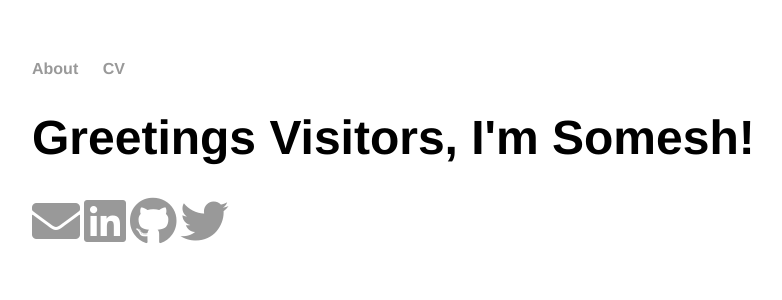
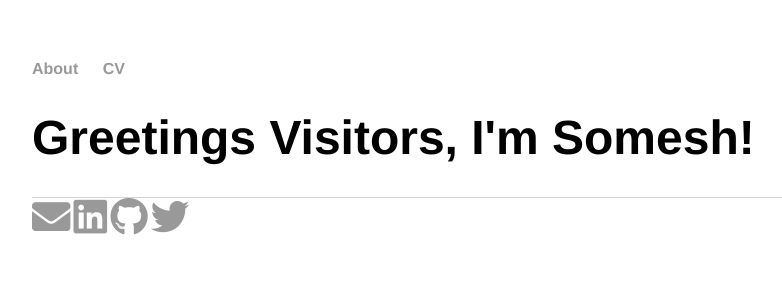
Before and after one commit to saisomesh2594/saisomesh2594.github.io, a Jekyll site: the page built from index.html, in a window 1280 px wide. Shown: the top 300 px of the page, without its empty margins (160-942 px from the left). Built offline with Jekyll 4.4.1, drawn with Linux system fonts in a browser that asks for light colours.

Commit message:
Update main.css

```diff
--- a/css/main.css
+++ b/css/main.css
@@ -32,5 +32,6 @@ h1 {
 }
 
 footer {
-
+    border-top: 1px solid #d5d5d5;
+    font-size: .8em;
 }
```
